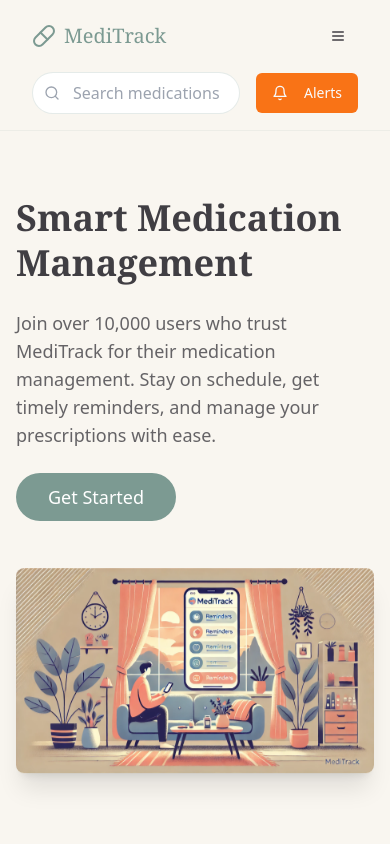
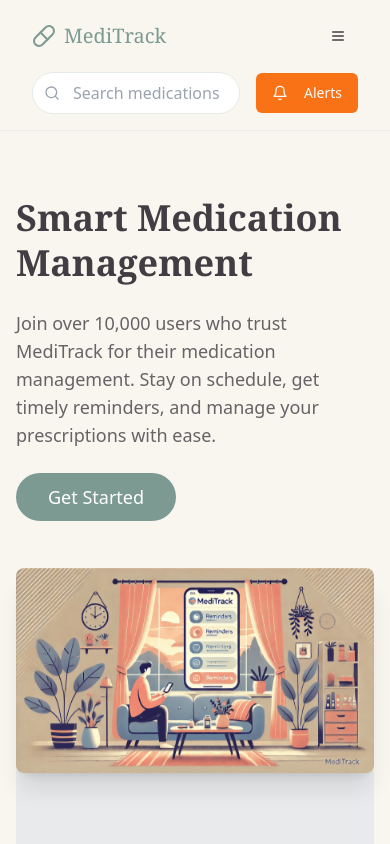
Before and after one commit to sathwikreddygv/meditrack-ai-landing-page, a React (Vite) app: page / in a window 390 px wide. Shown: the top 844 px of the page. Built offline with nearby package versions, Linux system fonts and the light colour scheme.

Commit message:
Replace main page image
Updated the main page to replace the existing image with a new one as specified in the prompt.
[skip gpt_engineer]

```diff
--- a/src/components/Hero.tsx
+++ b/src/components/Hero.tsx
@@ -39,10 +39,16 @@ export const Hero = () => {
           </Button>
         </div>
         <div className="relative scroll-animate opacity-0 translate-y-10 transition-all duration-700 delay-400">
+          <div className="bg-gray-200 animate-pulse rounded-lg w-full h-[300px] md:h-[400px]" /> {/* Placeholder */}
           <img
-            src="/lovable-uploads/46486ffe-e4f8-4977-b9cf-6b6d6c1f6dbf.png"
+            src="/lovable-uploads/9c255d59-2b37-4d71-a468-fdf05703917f.png"
             alt="MediTrack app interface showing medication reminders in a cozy home setting"
-            className="w-full h-auto rounded-lg shadow-xl animate-float"
+            className="w-full h-auto rounded-lg shadow-xl animate-float absolute top-0 left-0"
+            loading="lazy"
+            onLoad={(e) => {
+              const target = e.target as HTMLImageElement;
+              target.style.opacity = '1';
+            }}
           />
         </div>
       </div>
```
Also changed, not shown: public/lovable-uploads/9c255d59-2b37-4d71-a468-fdf05703917f.png (added).
